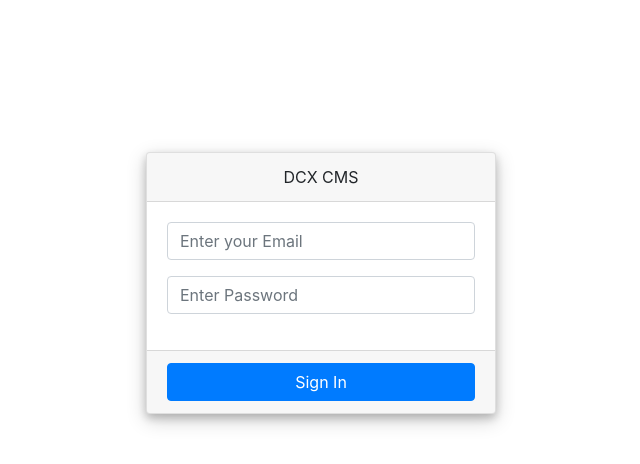
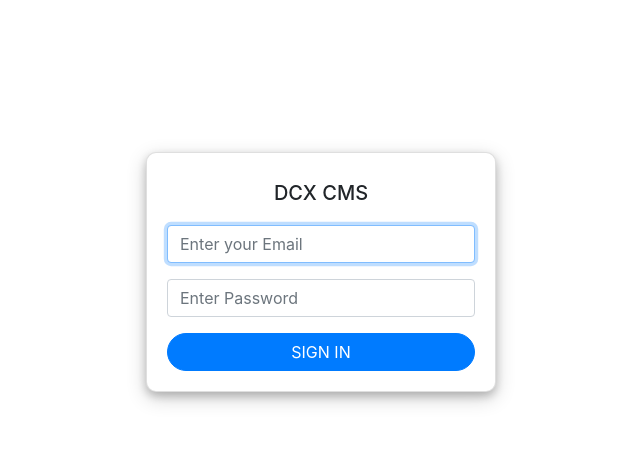
Before and after one commit to Naresh-Yenagandula/React-Cms-App, a React (Create React App) app: page /login in a window 1280 px wide. Shown: the top 464 px of the page, without its empty margins (319-959 px from the left). Built offline with nearby package versions, Linux system fonts and the light colour scheme.

Commit message:
login ui changes

```diff
--- a/src/components/login.js
+++ b/src/components/login.js
@@ -35,15 +35,16 @@ function Login() {
                 <Row>
                     <Col md={4}></Col>
                     <Col md={4} className="mt-4">
-                        <Card className="text-center" style={{ boxShadow: "0 4px 8px 0 rgba(0, 0, 0, 0.2), 0 6px 20px 0 rgba(0, 0, 0, 0.19)" }}>
+                        <Card style={{ borderRadius:"10px",boxShadow: "0 4px 8px 0 rgba(0, 0, 0, 0.2), 0 6px 20px 0 rgba(0, 0, 0, 0.19)" }}>
                             <Form onSubmit={loginCheck}>
-                                <Card.Header>DCX CMS</Card.Header>
                                 <Card.Body>
+                                    <Card.Title className=" text-center p-2">DCX CMS</Card.Title>
                                     <Form.Group>
                                         <Form.Control
                                             type="email"
                                             placeholder="Enter your Email"
                                             isInvalid={!!error.emailErrorMessage}
+                                            autoFocus
                                             onChange={e => setLoginData({ ...loginData, email: e.target.value })}
                                         />
                                         <Form.Control.Feedback type="invalid">{error.emailErrorMessage}</Form.Control.Feedback>
@@ -57,10 +58,8 @@ function Login() {
                                         />
                                         <Form.Control.Feedback type="invalid">{error.passwordErrorMessage}</Form.Control.Feedback>
                                     </Form.Group>
+                                    <Button block type="submit" style={{borderRadius:"20px"}}>SIGN IN</Button>
                                 </Card.Body>
-                                <Card.Footer>
-                                    <Button block type="submit">Sign In</Button>
-                                </Card.Footer>
                             </Form>
                         </Card>
                     </Col>
```
